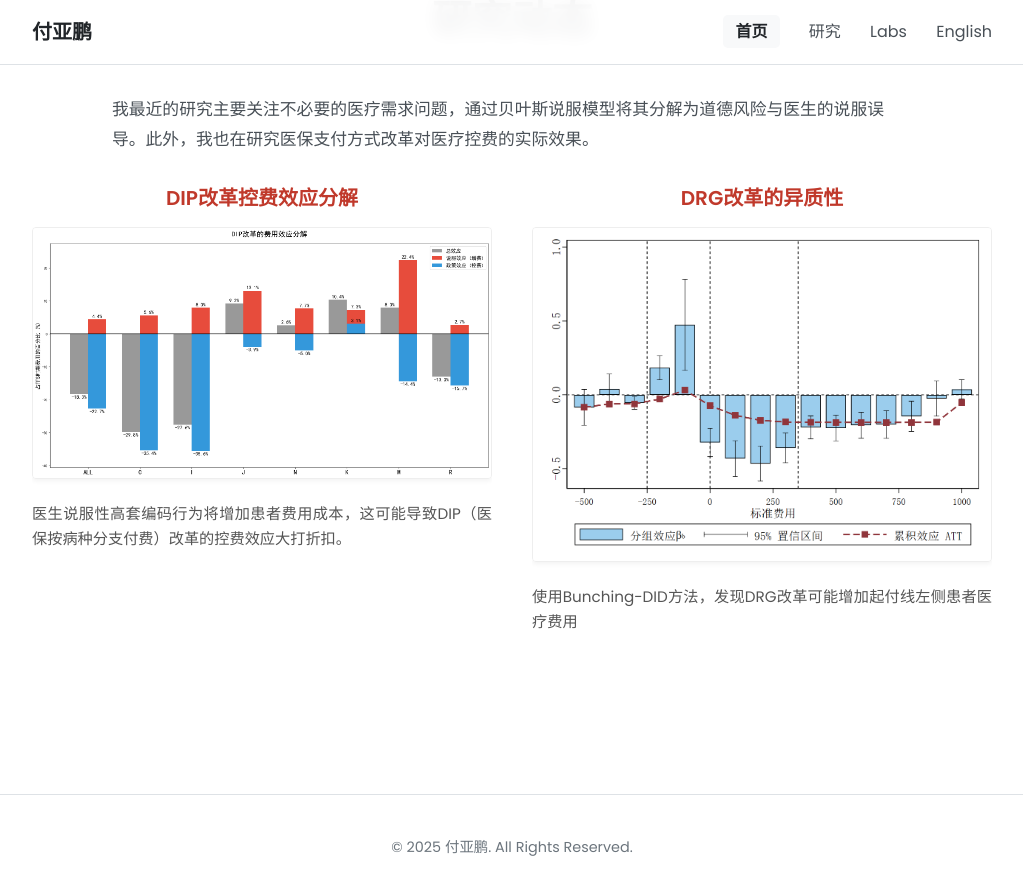
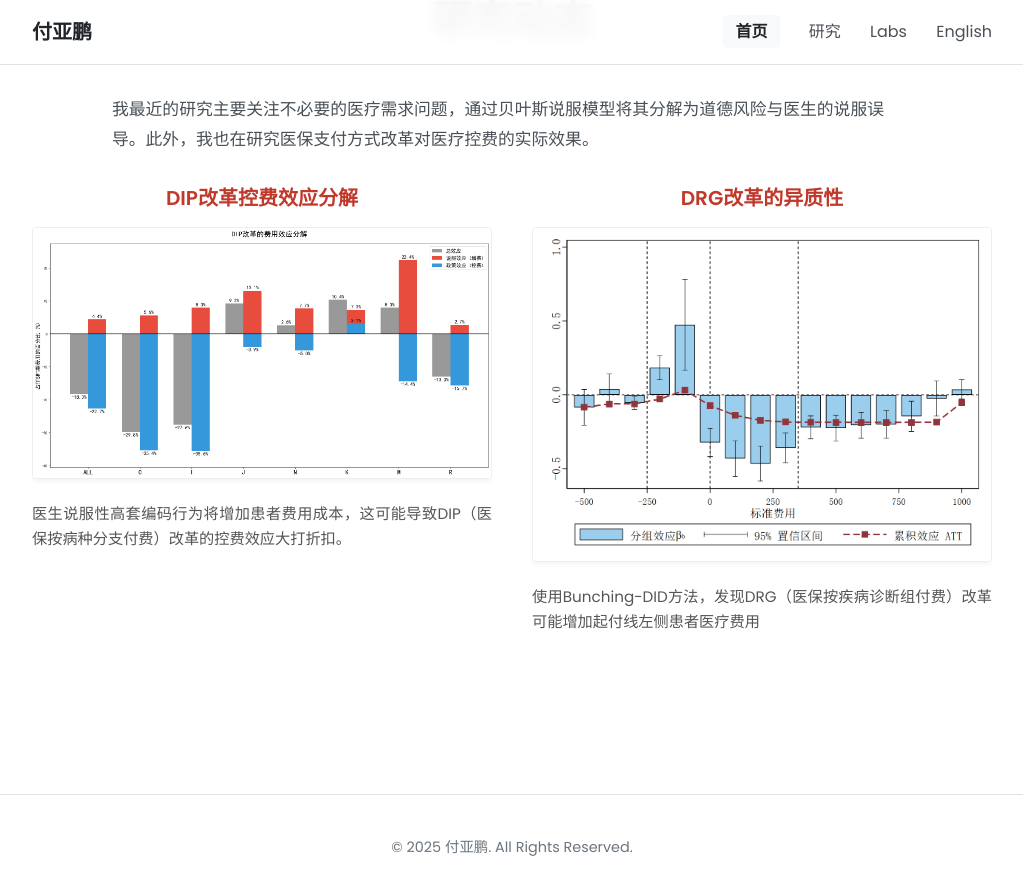
Before and after one commit to fyapeng/fyapeng.github.io, a Jekyll site: the page built from index.html, in a window 1280 px wide and 900 px high, scrolled down 1310 px. Shown: the top 895 px of the window, without its empty margins (128-1151 px from the left). Built offline with Jekyll 4.4.1, drawn with Linux system fonts in a browser that asks for light colours.

Commit message:
Update zh.yml

```diff
--- a/_data/zh.yml
+++ b/_data/zh.yml
@@ -57,7 +57,7 @@ research_highlights:
 
     - title: "DRG改革的异质性"
       image: "assets/img/res2.png"
-      description: "使用Bunching-DID方法，发现DRG改革可能增加起付线左侧患者医疗费用"
+      description: "使用Bunching-DID方法，发现DRG（医保按疾病诊断组付费）改革可能增加起付线左侧患者医疗费用"
 
 research_page:
   #title: "研究成果"
```
